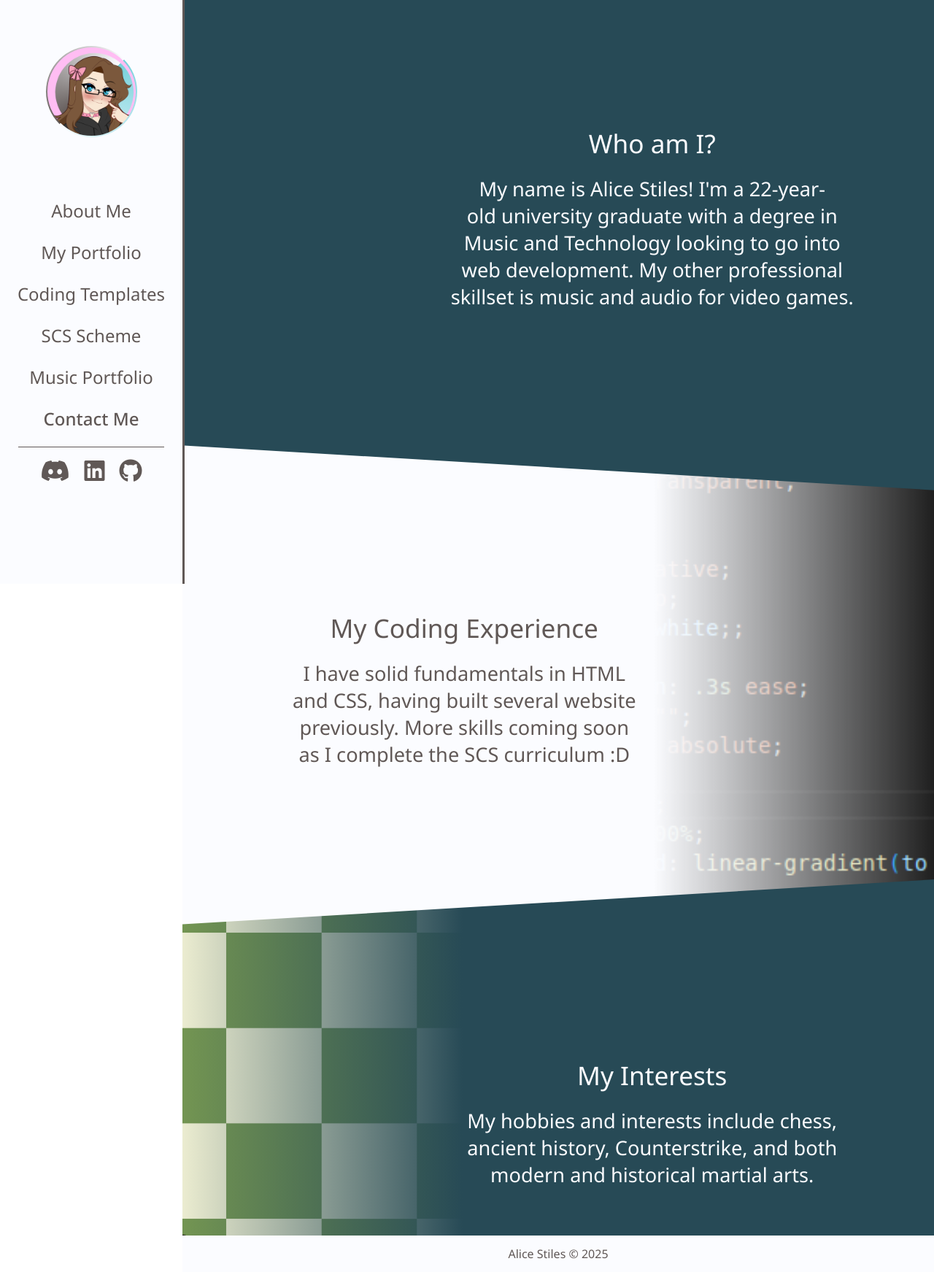
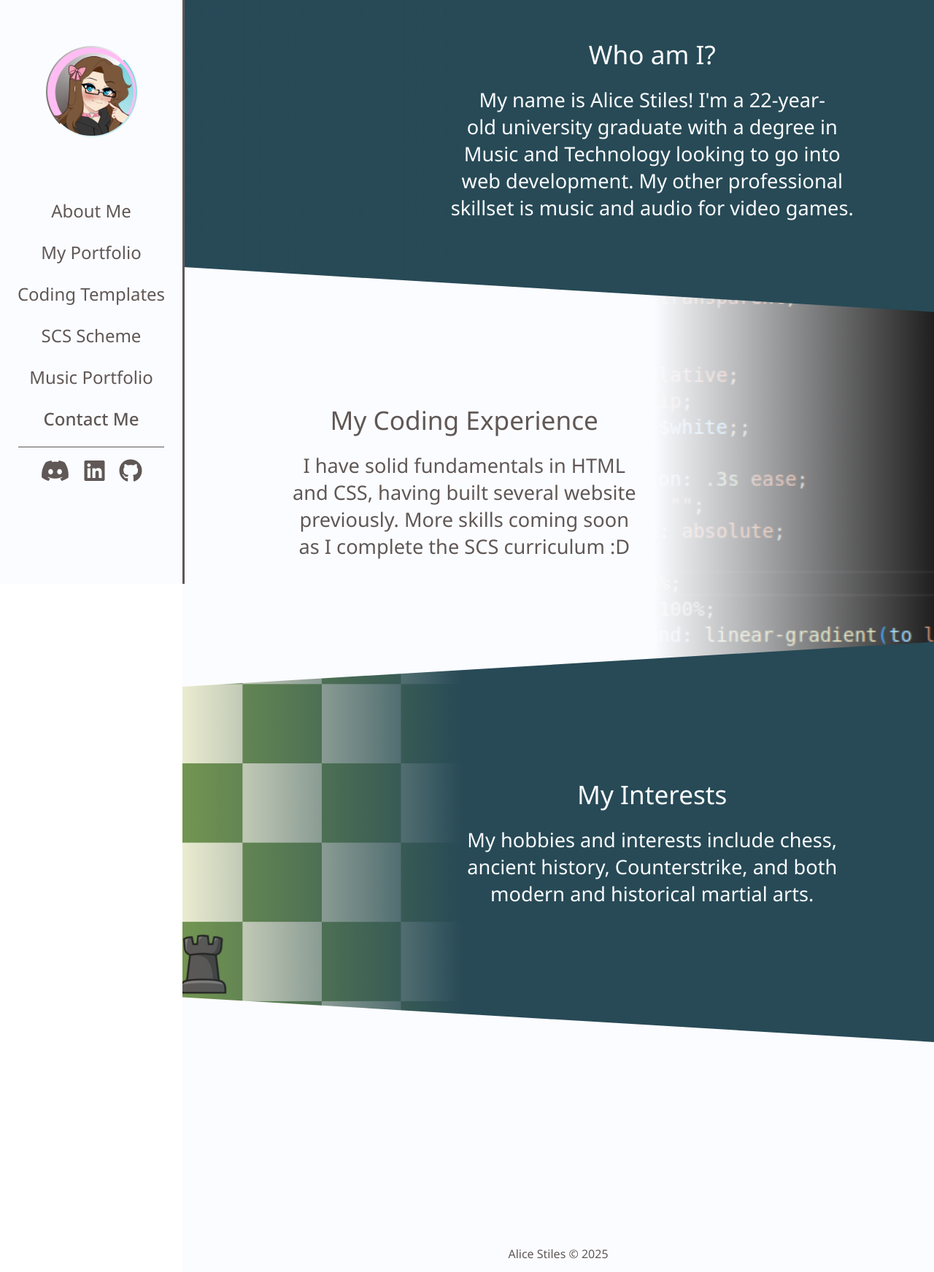
Before and after one commit to AliceeeSixes/netmatters-portfolio, a PHP site: page /about_me.html in a window 1280 px wide. Shown: the whole page at 73% size. Run offline with PHP 8.4, Linux system fonts and the light colour scheme; some web fonts are replaced.

Commit message:
fix bug with about me bottom section

```diff
--- a/css/application.css
+++ b/css/application.css
@@ -37,11 +37,12 @@ body {
       flex-direction: row; } }
 
 main {
+  height: fit-content;
   min-height: 100vh;
   width: 100%;
   position: relative;
   background: #fbfcff;
-  overflow: hidden; }
+  overflow-x: hidden; }
   @media (min-width: 768px) {
     main {
       float: right;
@@ -514,6 +515,7 @@ section.hero {
     text-shadow: 0 0 2px #605856; }
 
 section.about-me {
+  height: fit-content;
   min-height: 40%;
   align-content: center;
   position: relative;
--- a/scss/base/_base.scss
+++ b/scss/base/_base.scss
@@ -27,18 +27,12 @@ body {
         display: flex;
         flex-direction: row;
     }
-
-
-
-
-
 }
 
 
 main {
-
-
     // Sizing properties
+    height: fit-content;
     min-height: 100vh;
     @media (min-width: $break-medium) {
         float: right;
@@ -53,7 +47,7 @@ main {
 
     background: $white;
 
-    overflow: hidden;
+    overflow-x: hidden;
 
 
 
--- a/scss/layout/_sections.scss
+++ b/scss/layout/_sections.scss
@@ -80,6 +80,7 @@ section.hero {
 // About Me Sections
 
 section.about-me {
+    height: fit-content;
     min-height: 40%;
     align-content: center;
     p {
```
Also changed, not shown: 1 other file.
